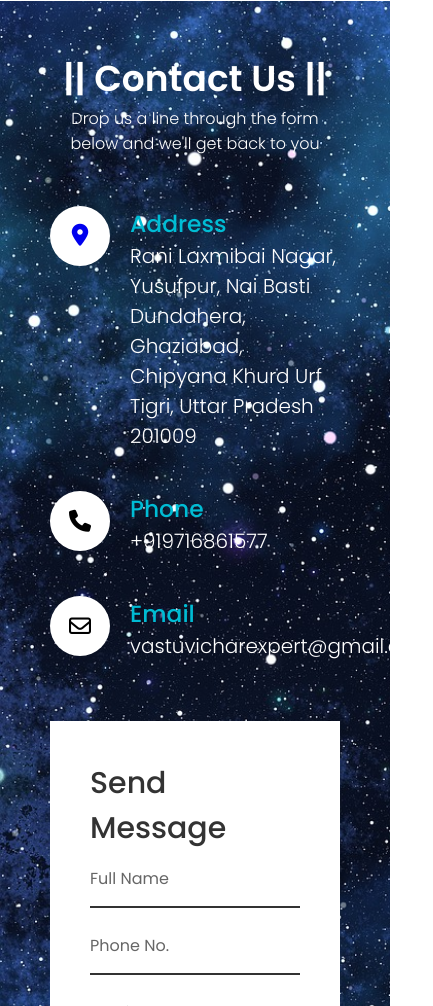
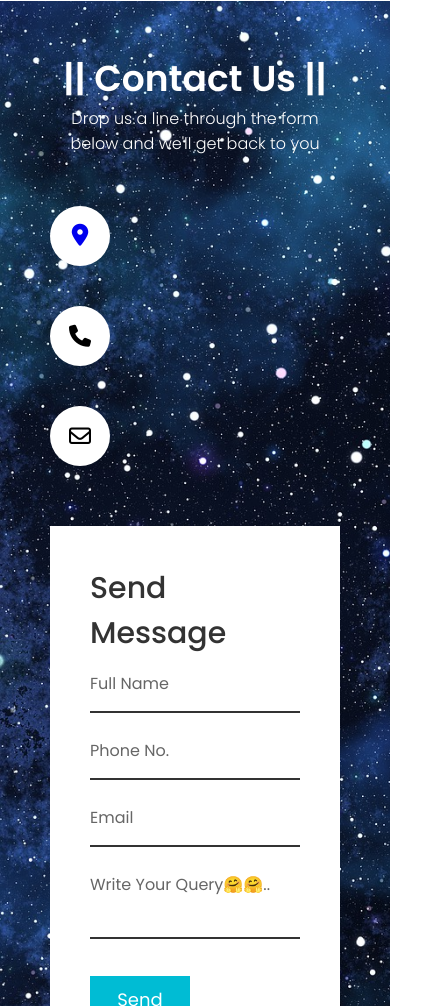
Before and after one commit to ShivamSinghCoder/vastuvicharexpert, a plain HTML site: page index.html in a window 390 px wide. Shown: the part 7091-8097 px from the top of the page, 433 px wide, since content can reach past the window. Drawn offline with nearby package versions, Linux system fonts and the light colour scheme.

Commit message:
Update style.css

```diff
--- a/css/style.css
+++ b/css/style.css
@@ -1214,7 +1214,9 @@ footer .wave#wave4
     {
         flex-direction: column;
     }
-
+   .contact-container .contactInfo .contact-box .text {
+        font-size: 0px;
+    }
 
 
 
```
